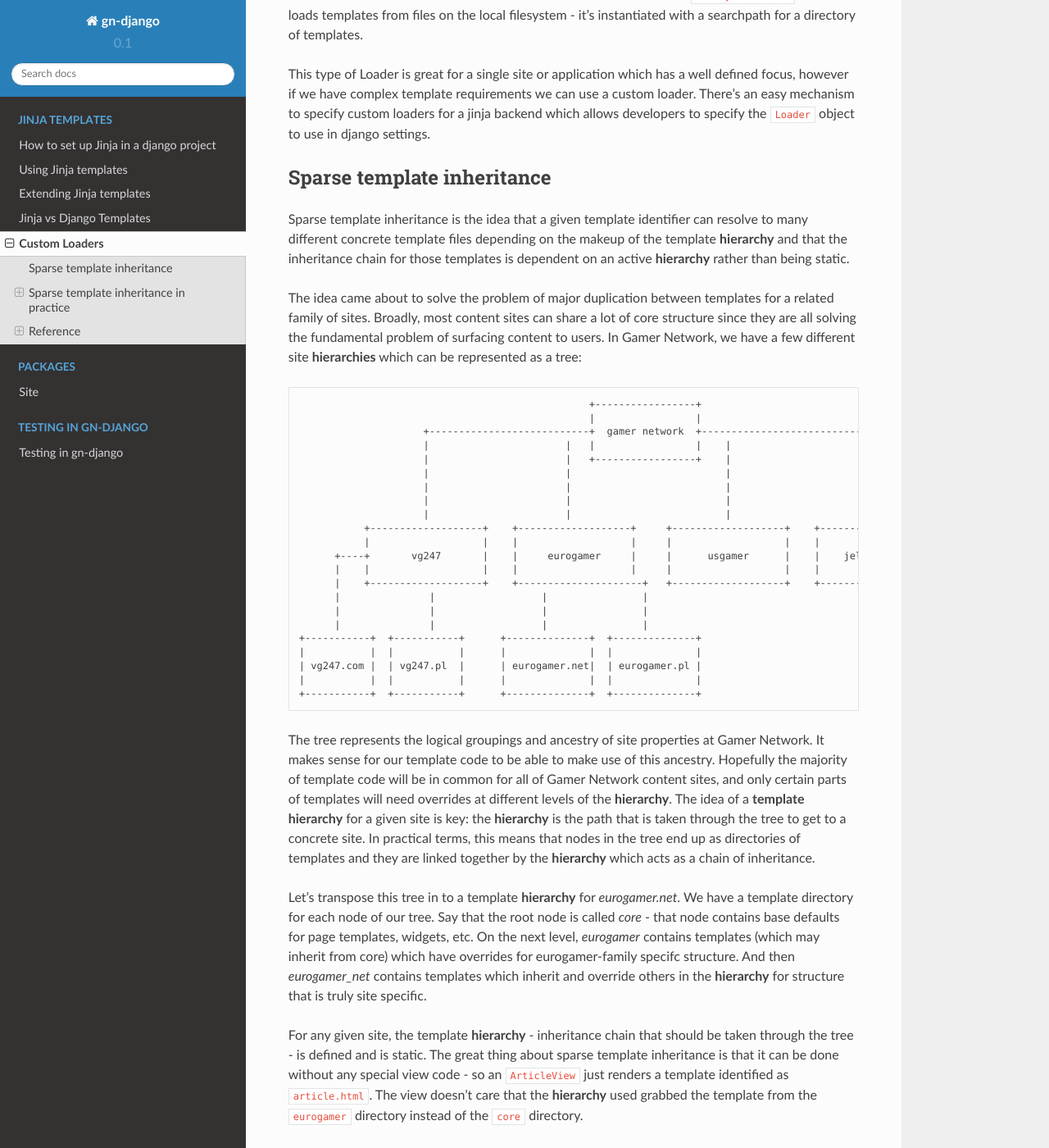
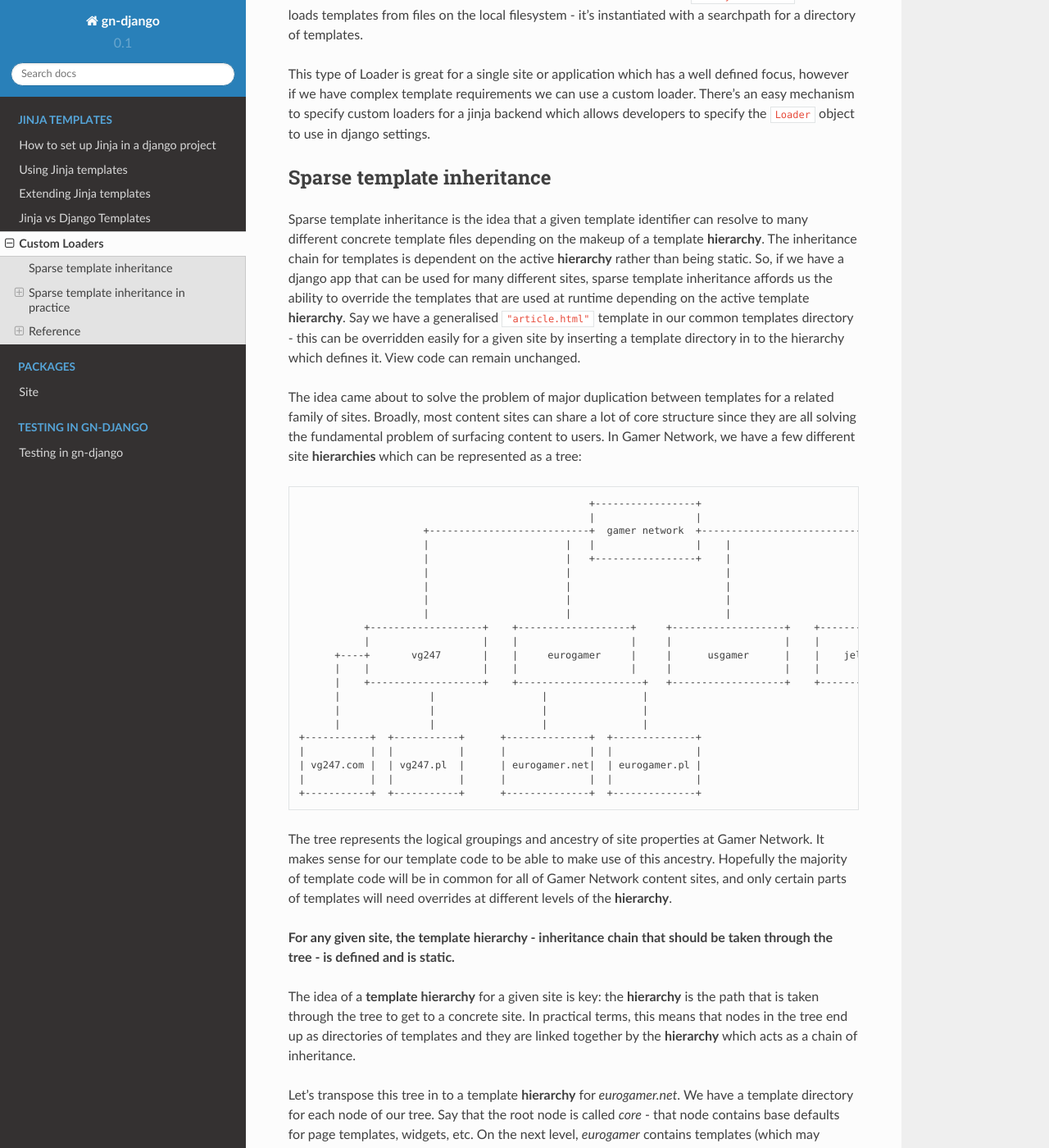
Before and after one commit to mrmonkington/gn-django, a Sphinx documentation site: the page built from docs/source/jinja_templates/loaders.rst, in a window 1280 px wide and 1400 px high, scrolled down 202 px. Shown: the whole window at 82% size. Built offline with Sphinx 7.4.7 and the Read the Docs theme 2.0.0, drawn with Linux system fonts in a browser that asks for light colours; some of the changed text lies outside the part shown.

Commit message:
Improving sparse template explainer

```diff
--- a/docs/source/jinja_templates/loaders.rst
+++ b/docs/source/jinja_templates/loaders.rst
@@ -17,8 +17,14 @@
 
 Sparse template inheritance is the idea that a given template identifier can
 resolve to many different concrete template files depending on the makeup of
-the template **hierarchy** and that the inheritance chain for those templates
-is dependent on an active **hierarchy** rather than being static.
+a template **hierarchy**.  The inheritance chain for templates
+is dependent on the active **hierarchy** rather than being static.  So, if we
+have a django app that can be used for many different sites, sparse template
+inheritance affords us the ability to override the templates that are used
+at runtime depending on the active template **hierarchy**.  Say we have a generalised
+``"article.html"`` template in our common templates directory - this can be overridden
+easily for a given site by inserting a template directory in to the hierarchy
+which defines it.  View code can remain unchanged.
 
 The idea came about to solve the problem of major duplication between templates
 for a related family of sites.  Broadly, most content sites can share a lot of
@@ -55,6 +61,10 @@
 this ancestry.  Hopefully the majority of template code will be in common for
 all of Gamer Network content sites, and only certain parts of templates
 will need overrides at different levels of the **hierarchy**.
+
+**For any given site, the template hierarchy - inheritance chain that should be taken
+through the tree - is defined and is static.**
+
 The idea of a **template hierarchy** for a given site is key: the **hierarchy**
 is the path that is taken through the tree to get to a concrete site.
 In practical terms, this means that nodes in the tree end up as directories of
@@ -66,11 +76,9 @@
 contains base defaults for page templates, widgets, etc. On the next level,
 `eurogamer` contains templates (which may inherit from core) which have overrides
 for eurogamer-family specifc structure.  And then `eurogamer_net` contains
-templates which inherit and override others in the **hierarchy** for structure that
-is truly site specific.
+templates which inherit and override others in the **hierarchy** for template
+code that is truly site specific.
 
-For any given site, the template **hierarchy** - inheritance chain that should be taken
-through the tree - is defined and is static.
 The great thing about sparse template inheritance is that it can be done
 without any special view code - so an ``ArticleView`` just renders a template
 identified as ``article.html``.  The view doesn't care that the **hierarchy**
```
